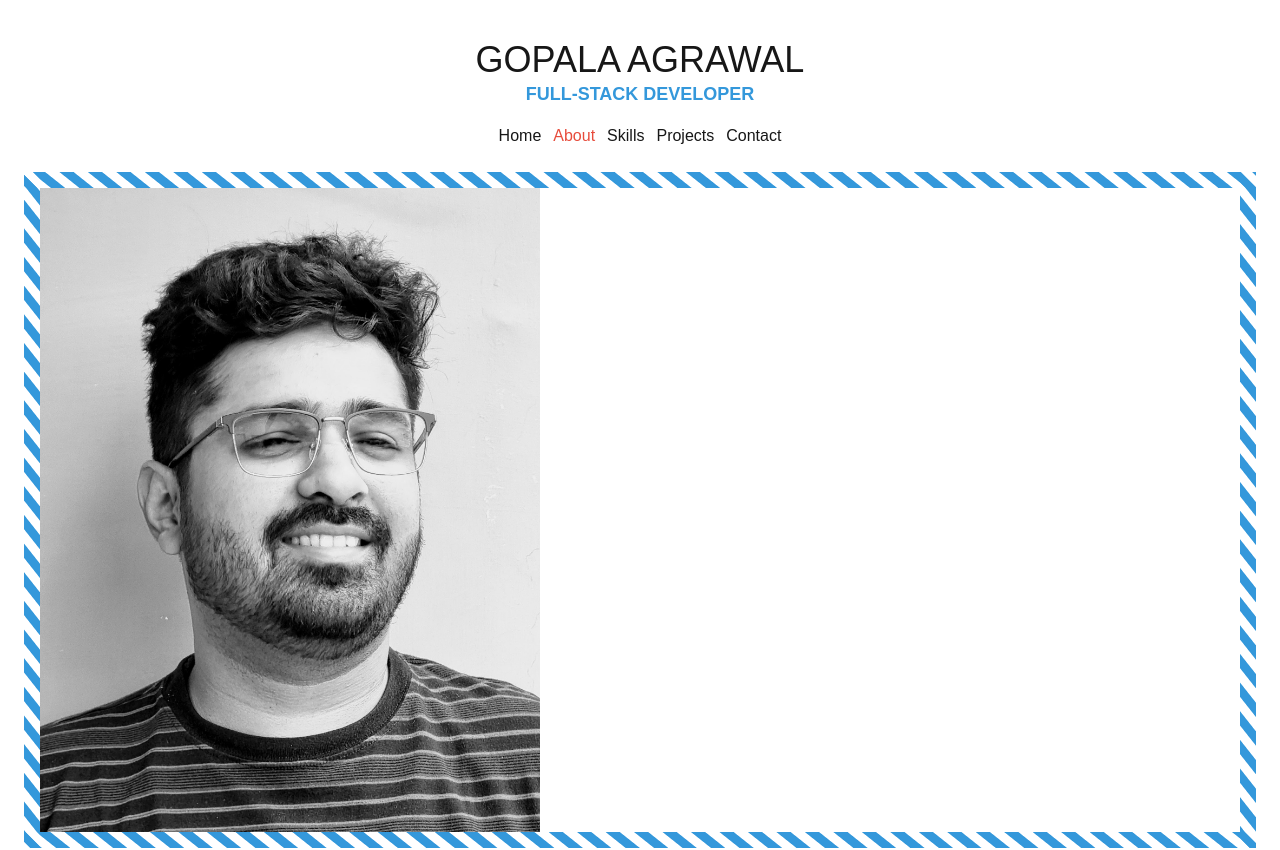
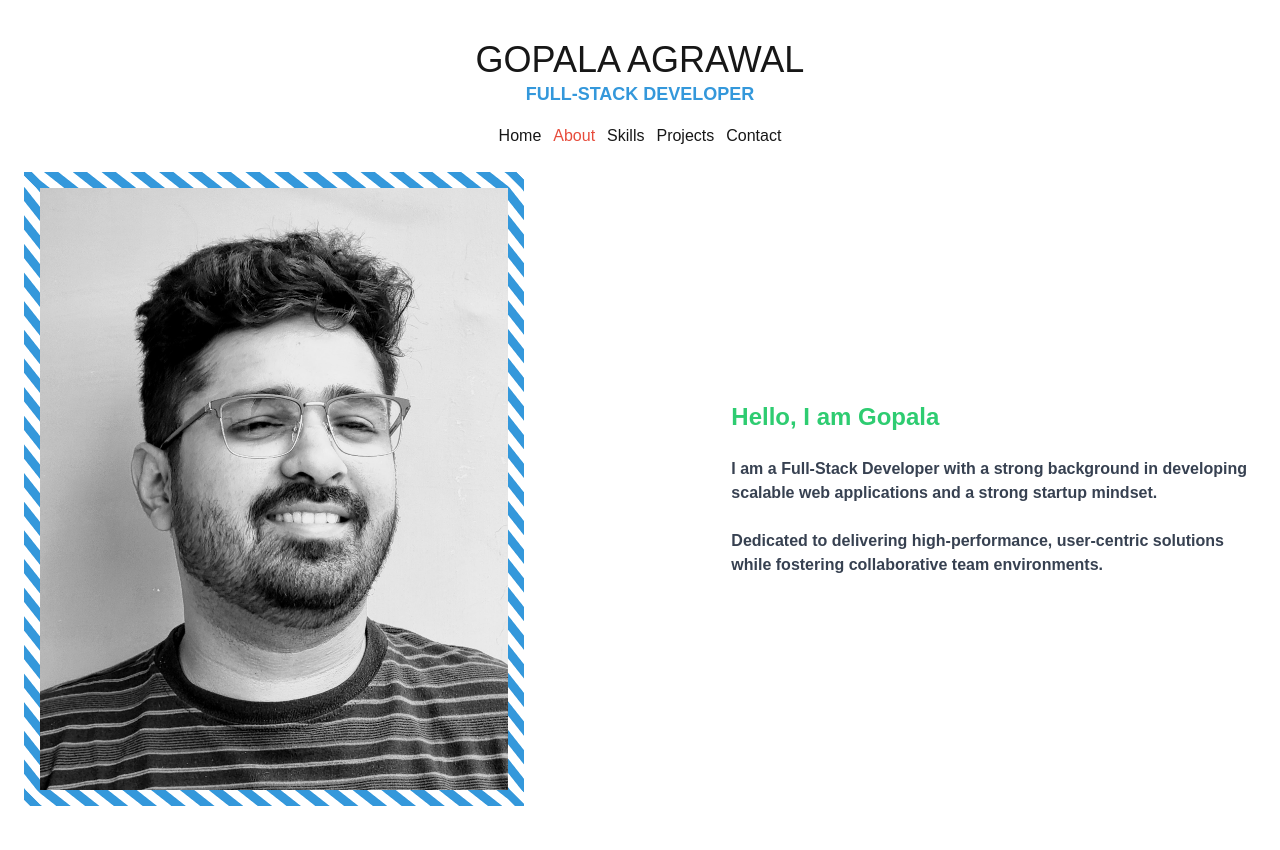
Before and after one commit to gopalagopala1/fullstack-portfolio, a Next.js app: page /about in a window 1280 px wide. Shown: the top 850 px of the page. After the commit the page ends 806 px from the top, so only its background shows below. Built offline with nearby package versions, Linux system fonts and the light colour scheme; a web font is replaced by a local one.

Commit message:
fix: desktop about page

```diff
--- a/src/app/about/page.tsx
+++ b/src/app/about/page.tsx
@@ -2,13 +2,14 @@ import Image from "next/image";
 
 const Home = () => {
   return (
-    <div className="flex flex-col justify-start gap-6 mt-2">
-      <div className="border-pattern">
+    <div className="flex flex-col md:flex-row justify-start gap-6 mt-2 items-center">
+      <div className="w-full">
         <Image
           src="/profile.jpg"
           alt="Picture of the author"
           width={500}
           height={500}
+          className="border-pattern"
         />
       </div>
 
@@ -18,15 +19,12 @@ const Home = () => {
         </span>
         <br />
         <br />
-
         I am a Full-Stack Developer with a strong background in developing
         scalable web applications and a strong startup mindset.
         <br />
         <br />
-
         Dedicated to delivering high-performance, user-centric solutions while
         fostering collaborative team environments.
-
       </p>
     </div>
   );
```
